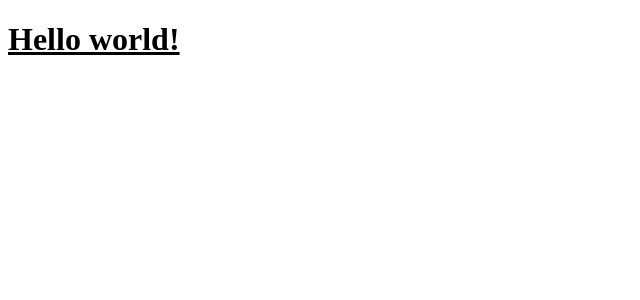
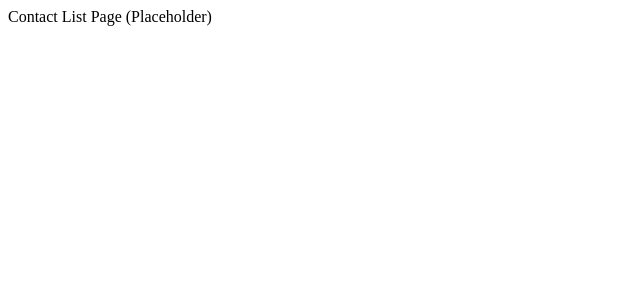
Before and after one commit to thilankajayathilaka/contact-management-app, a React (Vite) app in the folder frontend/: page / in a window 1280 px wide. Shown: the top 300 px of the page, without its empty margins (0-640 px from the left). Built offline with nearby package versions, Linux system fonts and the light colour scheme.

Commit message:
add routing

```diff
--- a/frontend/package.json
+++ b/frontend/package.json
@@ -13,6 +13,7 @@
     "@tailwindcss/vite": "^4.0.9",
     "react": "^19.0.0",
     "react-dom": "^19.0.0",
+    "react-router-dom": "^7.2.0",
     "tailwindcss": "^4.0.9"
   },
   "devDependencies": {
--- a/frontend/src/App.jsx
+++ b/frontend/src/App.jsx
@@ -1,8 +1,19 @@
+import React from "react";
+import { BrowserRouter as Router, Routes, Route } from "react-router-dom";
+
+const ContactList = () => <div>Contact List Page (Placeholder)</div>;
+const ContactForm = () => <div>Contact Form Page (Placeholder)</div>;
+
 function App() {
   return (
-    <div className="p-4">
-      <h1 className="text-3xl font-bold underline">Hello world!</h1>
-    </div>
+    <Router>
+      <div className="container mx-auto p-4">
+        <Routes>
+          <Route path="/" element={<ContactList />} />
+          <Route path="/new" element={<ContactForm />} />
+        </Routes>
+      </div>
+    </Router>
   );
 }
 
```
Also changed, not shown: 1 other file (tests, documents, lock files or other folders).
